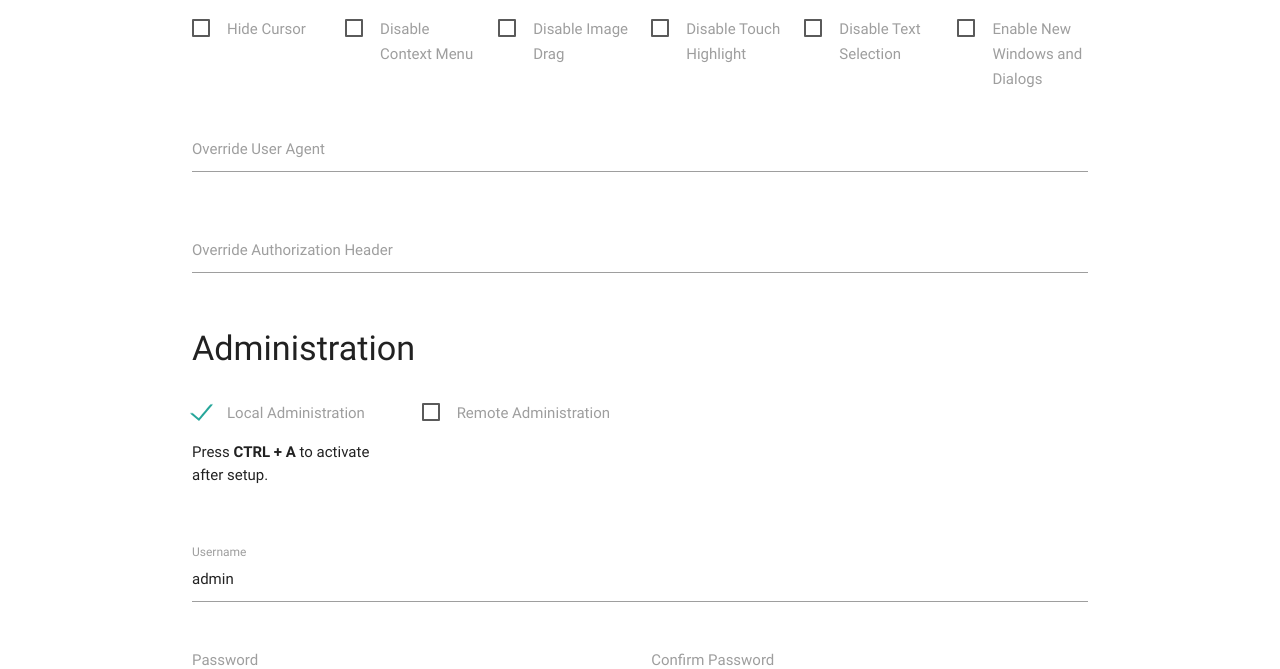
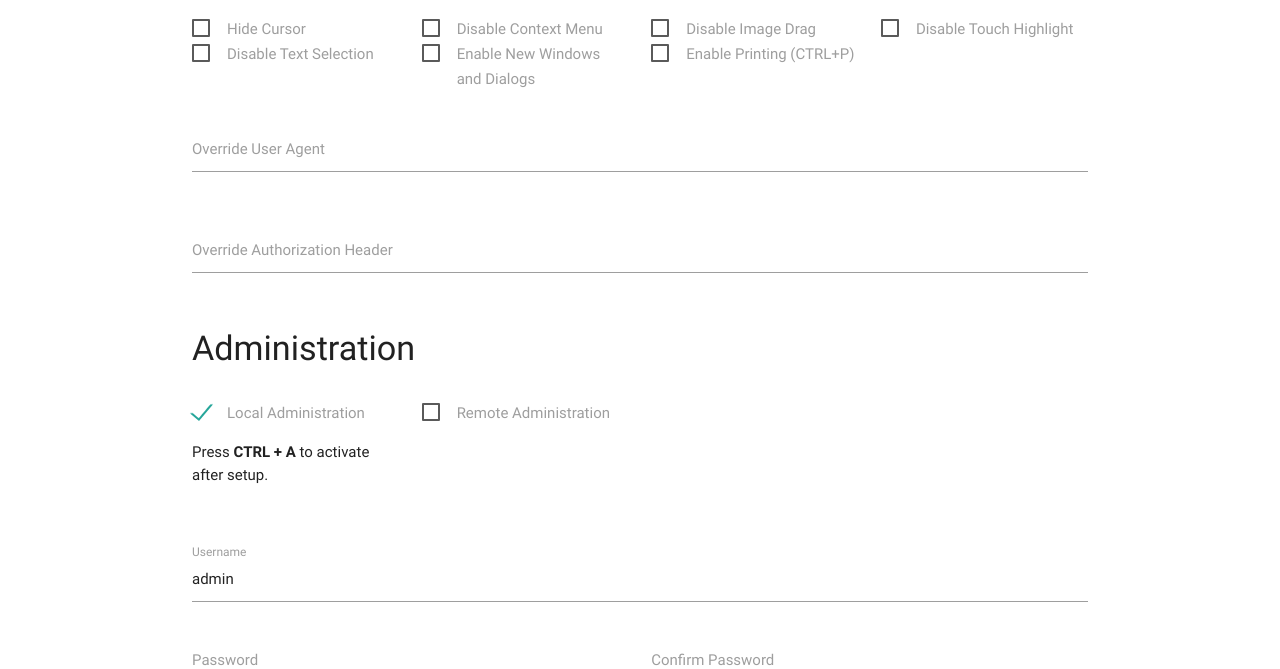
Before and after one commit to lookitscook/kiosk, a browser extension: page src/windows/setup.html in a window 1280 px wide. Shown: the part 431-1100 px from the top of the page. Drawn offline with Linux system fonts and the light colour scheme; files whose address does not match are found by name.

Commit message:
optionally allow printing

```diff
--- a/src/js/setup.js
+++ b/src/js/setup.js
@@ -82,7 +82,9 @@ $(function(){
       $('.rotate-rate').removeClass('disabled');
     }
   }
-
+  if(data.allowprint) {
+    $("#allowprint").prop("checked",true);
+  }
   if(data.local) {
     $("#local").prop("checked",true);
     $('.local, .settings-detail').removeClass('disabled');
@@ -256,6 +258,7 @@ $(function(){
     var rotaterate = parseFloat($("#rotate-rate").val()) ? parseFloat($("#rotate-rate").val()) : 0;
     var host = $('#host').val();
     var remote = $("#remote").is(':checked');
+    var allowprint = $("#allowprint").is(':checked');
     var local = $("#local").is(':checked');
     var restart = $("#restart").is(':checked');
     var port = parseInt($('#port').val());
@@ -365,6 +368,8 @@ $(function(){
       }
       return false;
     }else{
+      if(allowprint) chrome.storage.local.set({'allowprint':allowprint});
+      else chrome.storage.local.remove('allowprint');
       if(local) chrome.storage.local.set({'local':local});
       else chrome.storage.local.remove('local');
       if(remote) chrome.storage.local.set({'remote':remote});
--- a/src/windows/setup.html
+++ b/src/windows/setup.html
@@ -76,29 +76,33 @@
         </div>
 
         <div class="row">
-          <div class="col s2">
+          <div class="col s3">
             <input type="checkbox" id="hidecursor" />
             <label for="hidecursor" >Hide Cursor</label>
           </div>
-          <div class="col s2">
+          <div class="col s3">
             <input type="checkbox" id="disablecontextmenu" />
             <label for="disablecontextmenu">Disable Context Menu</label>
           </div>
-          <div class="col s2">
+          <div class="col s3">
             <input type="checkbox" id="disabledrag" />
             <label for="disabledrag">Disable Image Drag</label>
           </div>
-          <div class="col s2">
+          <div class="col s3">
             <input type="checkbox" id="disabletouchhighlight" />
             <label for="disabletouchhighlight">Disable Touch Highlight</label>
           </div>
-          <div class="col s2">
+          <div class="col s3">
             <input type="checkbox" id="disableselection" />
             <label for="disableselection">Disable Text Selection</label>
           </div>
-          <div class="col s2">
+          <div class="col s3">
             <input type="checkbox" id="newwindow" />
             <label for="newwindow">Enable New Windows and Dialogs</label>
+          </div>
+          <div class="col s3">
+            <input type="checkbox" id="allowprint" />
+            <label for="allowprint">Enable Printing (CTRL+P)</label>
           </div>
         </div>
         <div class="row">
```
Also changed, not shown: src/js/browser.js (+10 -0 lines), README.md.
